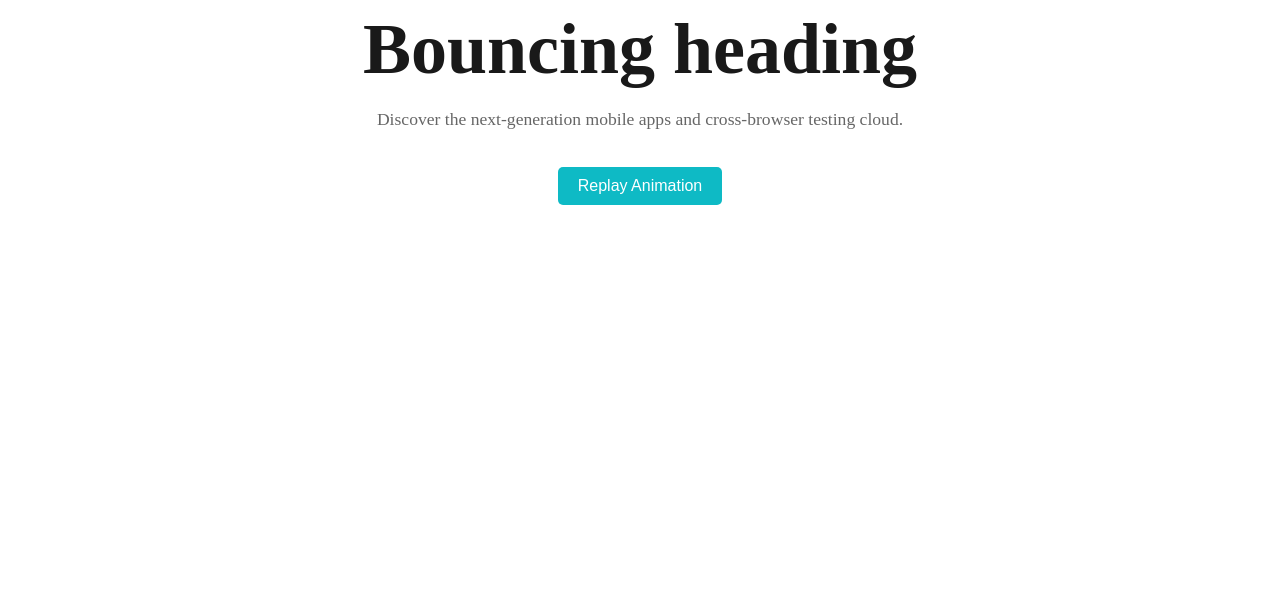
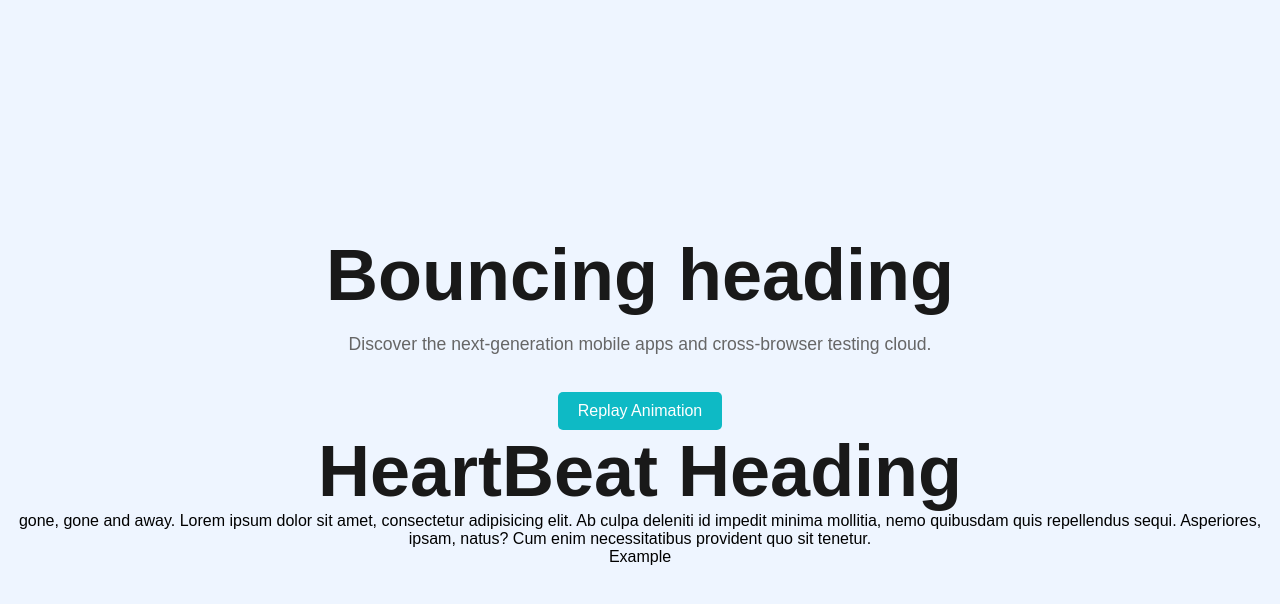
Before and after one commit to chris-killa/css_lib, a plain HTML site: page example.html in a window 1280 px wide. Drawn offline with nearby package versions, Linux system fonts and the light colour scheme.

Commit message:
here are examples of basic animations + documentation in the css

```diff
--- a/example.html
+++ b/example.html
@@ -18,7 +18,7 @@
 <body>
 
     <div class="container">
-      <h1 class="animate__animated animate__bounce">Bouncing heading</h1>
+      <h1 class="animate__animated animate__bounce animate__repeat-2">Bouncing heading</h1>
       <p>
         Discover the next-generation mobile apps and cross-browser testing
         cloud.
@@ -26,6 +26,12 @@
       <button class="replay-button" onclick="replayAnimation()">
         Replay Animation
       </button>
+        <h1 class="animate__animated animate__heartBeat animate__delay-4s">HeartBeat Heading</h1>
+        <main class="animate__animated animate__fadeInLeft">
+            gone, gone and away. Lorem ipsum dolor sit amet, consectetur adipisicing elit. Ab culpa deleniti id impedit minima mollitia, nemo quibusdam quis repellendus sequi. Asperiores, ipsam, natus? Cum enim necessitatibus provident quo sit tenetur.
+         </main>
+        <div class="animate__animated animate__bounce animate__delay-2s">Example</div>
+
 
 </body>
 </html>
```
Also changed, not shown: style_example.css (+5 -32 lines).
